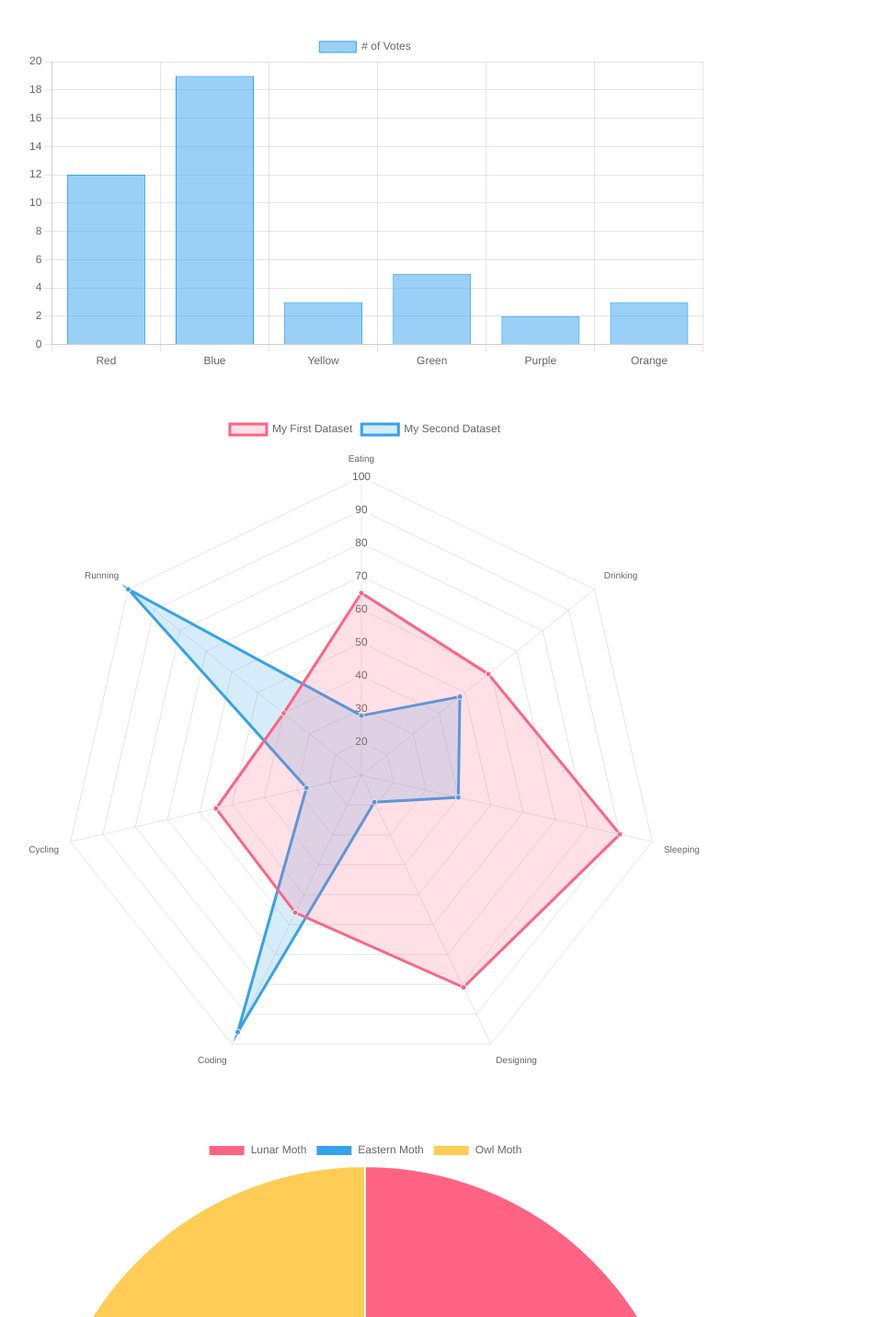
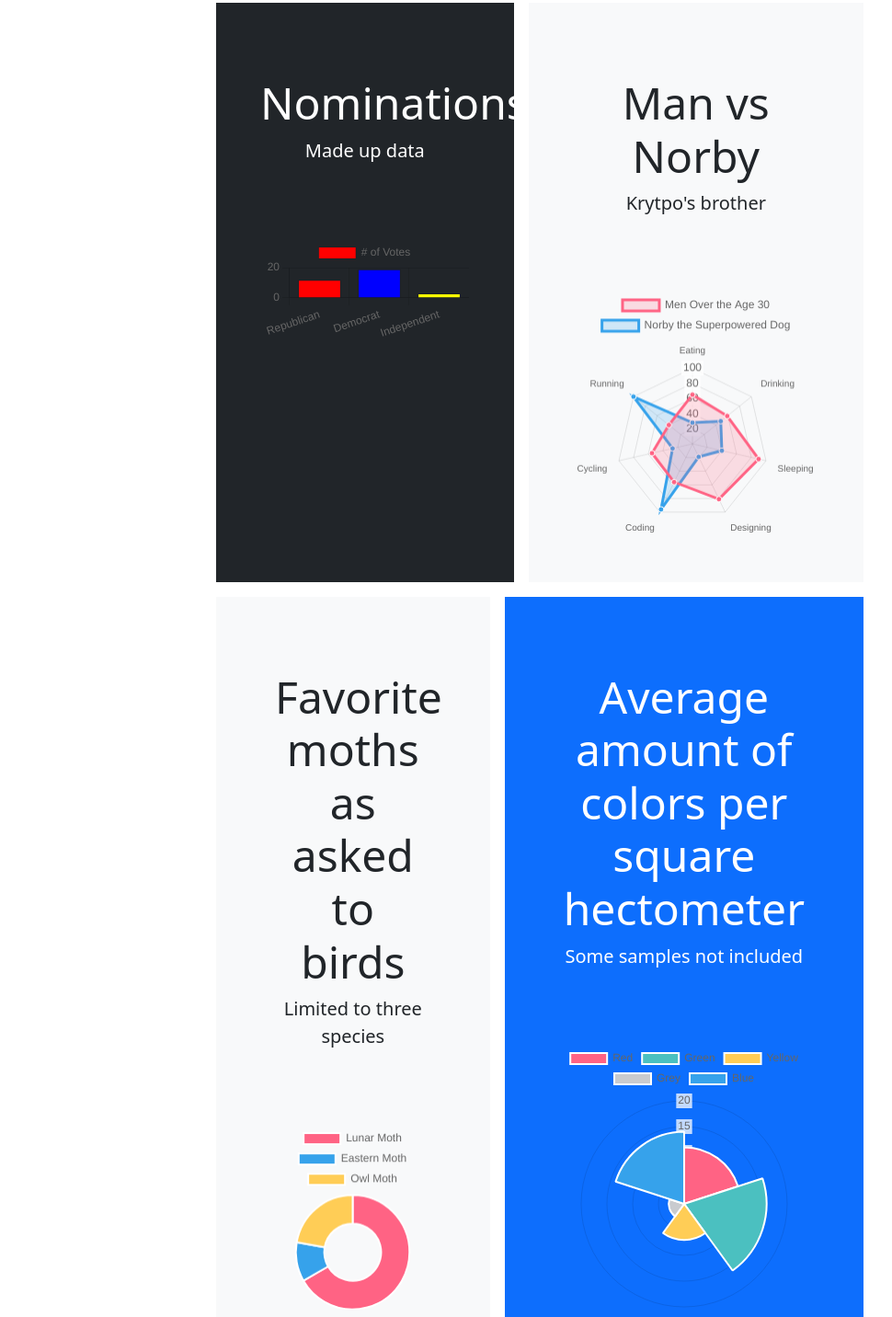
Before and after one commit to cjsigmon/chartjs_tutorial, a plain HTML site: page docs/index.html in a window 1280 px wide. Shown: the part 58-1490 px from the top of the page at 92% size, without its empty margins (53-1023 px from the left). Drawn offline with nearby package versions, Linux system fonts and the light colour scheme.

Commit message:
updated page data and amped styling

```diff
--- a/docs/index.html
+++ b/docs/index.html
@@ -21,24 +21,57 @@
       </ul>
 
       <div class="container">
-        <div class="row">
-
+        <div class="row d-flex justify-content-center">
           <div class="col-md-8">
+            <div class="d-md-flex flex-md-equal w-100 my-md-3 ps-md-3">
+              <div class="text-bg-dark me-md-3 pt-3 px-3 pt-md-5 px-md-5 text-center overflow-hidden">
+                <div class="my-3 py-3">
+                  <h2 class="display-5">Nominations</h2>
+                  <p class="lead">Made up data</p>
+                </div>
                 <div class="my-5">
                   <canvas id="barChart"></canvas>
+                </div>
+              </div>
+
+              <div class="bg-body-tertiary me-md-3 pt-3 px-3 pt-md-5 px-md-5 text-center overflow-hidden">
+                <div class="my-3 p-3">
+                  <h2 class="display-5">Man vs Norby</h2>
+                  <p class="lead">Krytpo's brother</p>
                 </div>
                 <div class="my-5">
                   <canvas id="radarChart"></canvas>
                 </div>
+              </div>
+            </div>
+            <div class="d-md-flex flex-md-equal w-100 my-md-3 ps-md-3">
+              <div class="bg-body-tertiary me-md-3 pt-3 px-3 pt-md-5 px-md-5 text-center overflow-hidden">
+                <div class="my-3 p-3">
+                  <h2 class="display-5">Favorite moths as asked to birds</h2>
+                  <p class="lead">Limited to three species</p>
+                </div>
                 <div class="my-5">
                   <canvas id="donutChart"></canvas>
+                </div>
+              </div>
+              <div class="text-bg-primary me-md-3 pt-3 px-3 pt-md-5 px-md-5 text-center overflow-hidden">
+                <div class="my-3 py-3">
+                  <h2 class="display-5">Average amount of colors per square hectometer</h2>
+                  <p class="lead">Some samples not included</p>
                 </div>
                 <div class="my-5">
                   <canvas id="polarAreaChart"></canvas>
                 </div>
               </div>
             </div>
+
           </div>
+        </div>
+
+
+
+
+
 
 
 
--- a/docs/js/index.js
+++ b/docs/js/index.js
@@ -13,7 +13,7 @@ const radarData = {
     'Running'
   ],
   datasets: [{
-    label: 'My First Dataset',
+    label: 'Men Over the Age 30',
     data: [65, 59, 90, 81, 56, 55, 40],
     fill: true,
     backgroundColor: 'rgba(255, 99, 132, 0.2)',
@@ -23,7 +23,7 @@ const radarData = {
     pointHoverBackgroundColor: '#fff',
     pointHoverBorderColor: 'rgb(255, 99, 132)'
   }, {
-    label: 'My Second Dataset',
+    label: 'Norby the Superpowered Dog',
     data: [28, 48, 40, 19, 96, 27, 100],
     fill: true,
     backgroundColor: 'rgba(54, 162, 235, 0.2)',
@@ -80,10 +80,15 @@ const polarData = {
   new Chart(barContext, {
     type: 'bar',
     data: {
-      labels: ['Red', 'Blue', 'Yellow', 'Green', 'Purple', 'Orange'],
+      labels: ['Republican', 'Democrat', 'Independent'],
       datasets: [{
         label: '# of Votes',
-        data: [12, 19, 3, 5, 2, 3],
+        data: [12, 19, 3],
+        backgroundColor: [
+          'rgb(255, 0, 0)',
+          'rgb(0, 0, 255)',
+          'rgb(255, 255, 0)'
+        ],
         borderWidth: 1
       }]
     },
```
Lines whose indentation alone changed are shown as unchanged.
